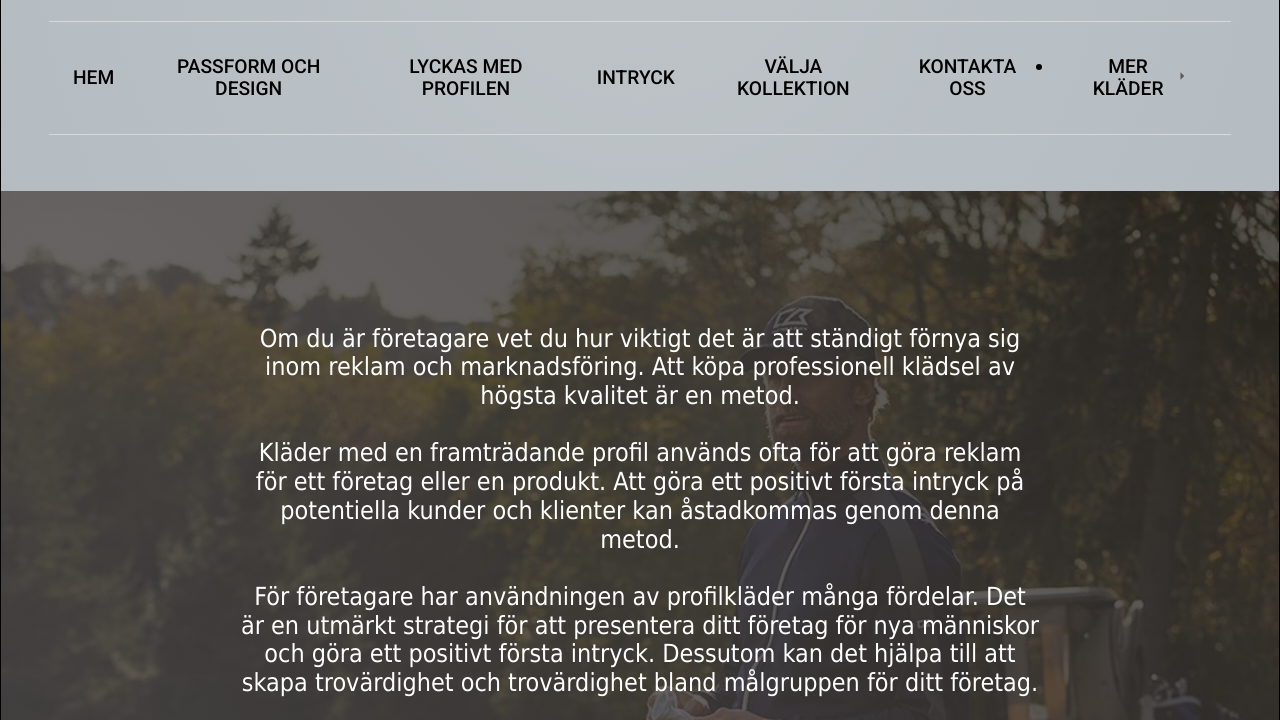
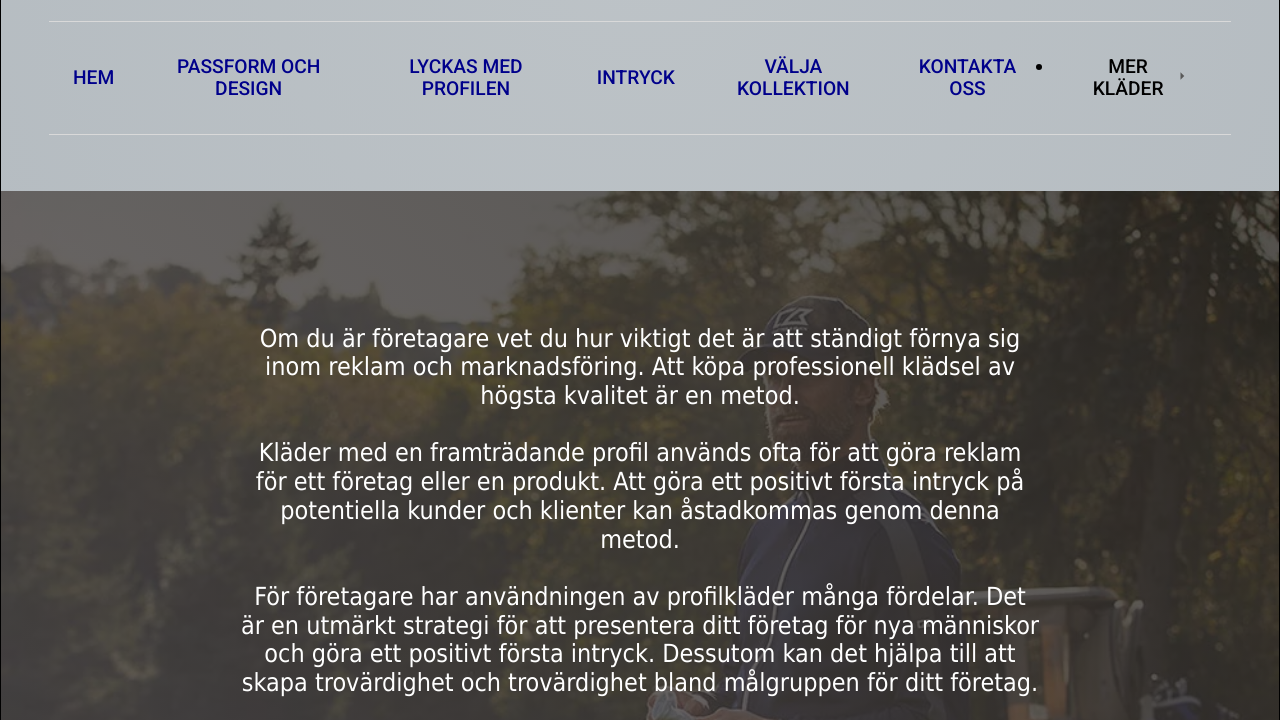
Before and after one commit to profilklader/profilklader-och-arbetsklader, a website built with Parcel: page index.html in a window 1280 px wide. Shown: the part 80-800 px from the top of the page. Built offline with nearby package versions, Linux system fonts and the light colour scheme.

Commit message:
Styles Update

```diff
--- a/style.css
+++ b/style.css
@@ -90,3 +90,8 @@
 span.navigation-flamsakra-klader{
   padding: 0!important;
 }
+
+a {
+  text-decoration: underline;
+  color: darkblue;
+}
```
